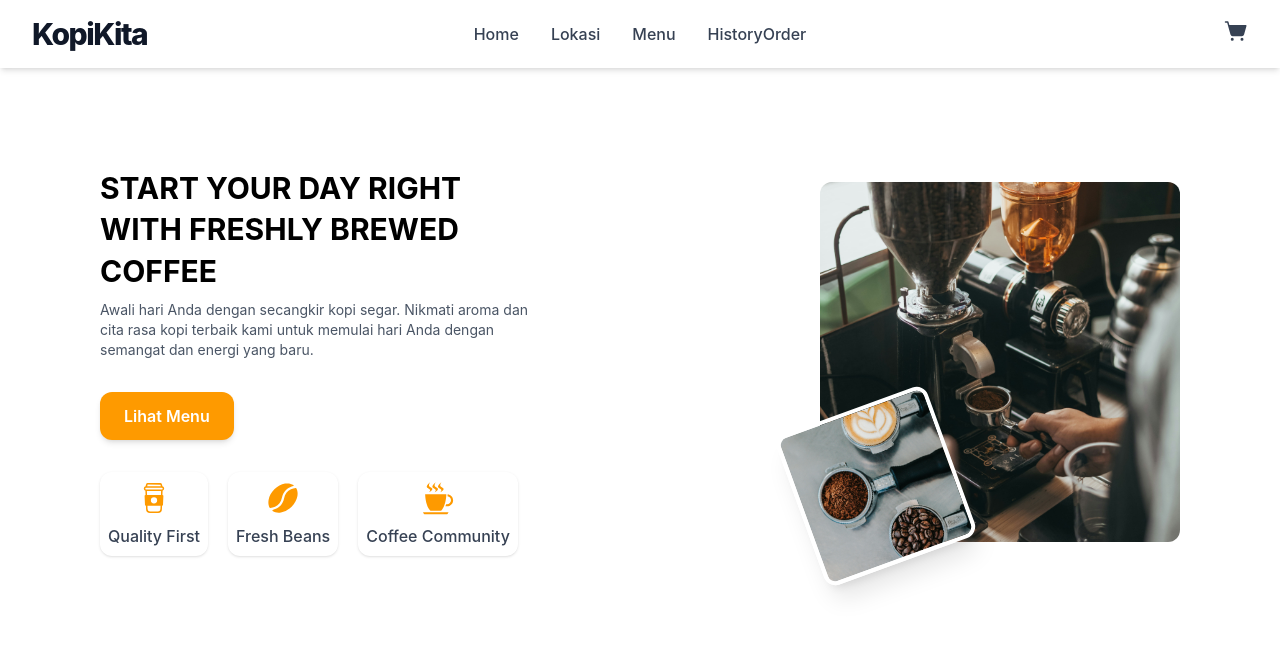
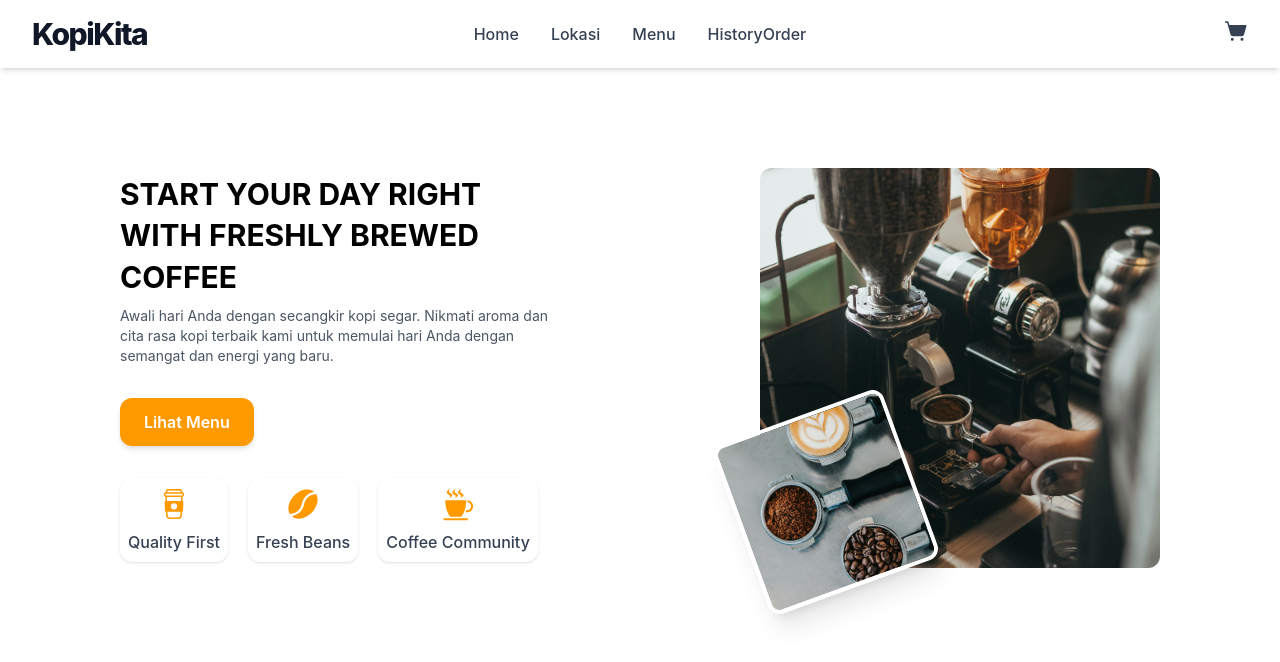
Before and after one commit to Gyandraa/Project-Website-Kopi, a React (Vite) app: page / in a window 1280 px wide. Shown: the top 662 px of the page. Built offline with nearby package versions, Linux system fonts and the light colour scheme.

Commit message:
feat: change width image and call image banner 2

```diff
--- a/src/pages/home.tsx
+++ b/src/pages/home.tsx
@@ -1,9 +1,10 @@
 import { CiCoffeeCup } from "react-icons/ci";
 import { GiCoffeeCup } from "react-icons/gi";
 import { PiCoffeeBeanFill } from "react-icons/pi";
+
 export default function HomePages() {
   return (
-    <div className="mt-25 px-25">
+    <div className="mt-25 px-30">
       <div className="flex items-center justify-between">
         <div className="max-w-md">
           <h3 className="text-3xl font-bold leading-snug">
@@ -44,12 +45,12 @@ export default function HomePages() {
           <img
             src="/images/banner.jpg"
             alt="banner"
-            className="w-90 h-90 object-cover rounded-xl "
+            className="w-100 h-100 object-cover rounded-xl "
           />
           <img
             src="/images/banner2.jpg"
             alt="banner2"
-            className="w-40 h-40 object-cover rounded-xl absolute -bottom-6 -left-6 border-4 border-white shadow-xl -rotate-20"
+            className="w-45 h-45 object-cover rounded-xl absolute -bottom-6 -left-6 border-4 border-white shadow-xl -rotate-20"
           />
         </div>
       </div>
```
